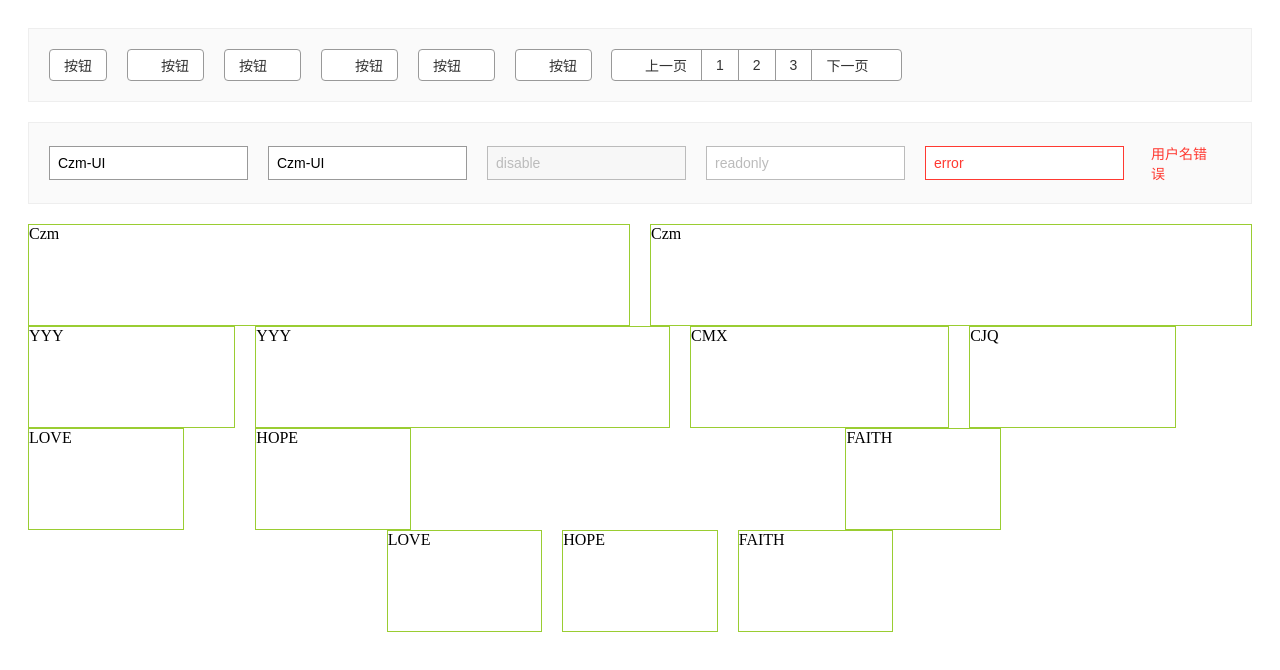
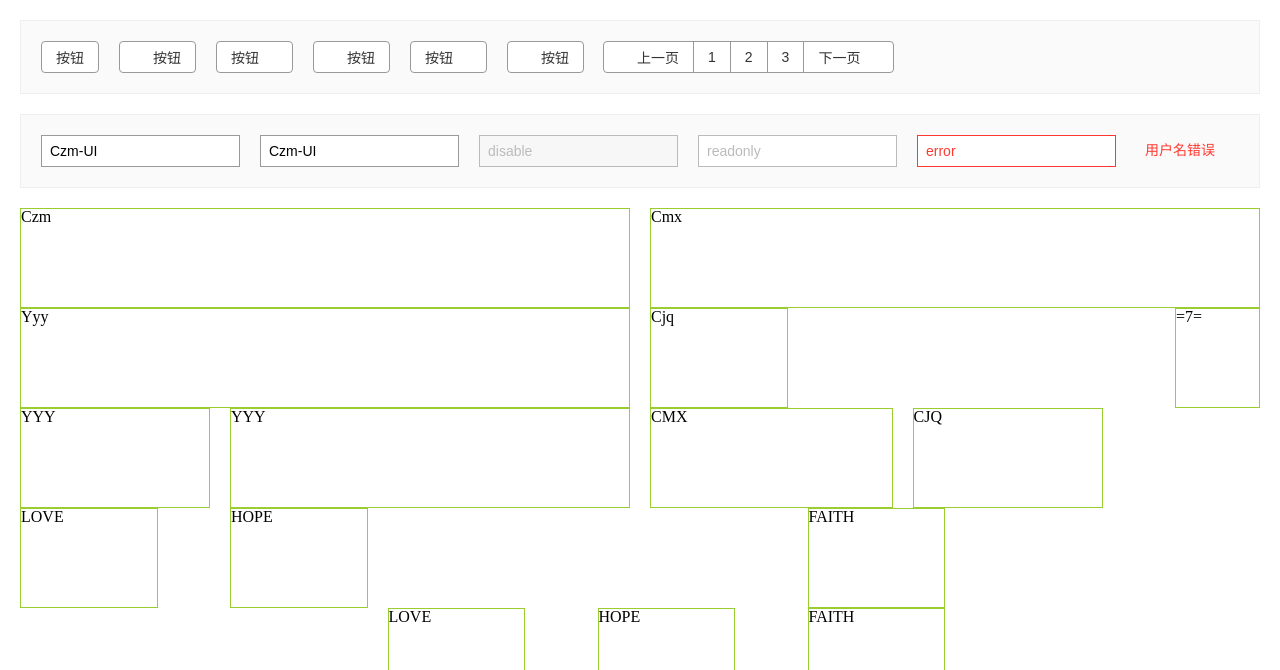
Before and after one commit to baggio10czm/Czm-Vue-UI, a Vue app: page / in a window 1280 px wide. Shown: the top 670 px of the page. Built offline with nearby package versions, Linux system fonts and the light colour scheme.

Commit message:
布局组件 加 响应式支持

```diff
--- a/src/App.vue
+++ b/src/App.vue
@@ -28,7 +28,10 @@
     <div class="layout">
       <row gutter="20">
         <column span="12"><div class="content">Czm</div></column>
-        <column span="12"><div class="content">Czm</div></column>
+        <column span="12"><div class="content">Cmx</div></column>
+        <column span="12"><div class="content">Yyy</div></column>
+        <column span="3"><div class="content">Cjq</div></column>
+        <column span="2" offset="7"><div class="content">=7=</div></column>
       </row>
 
       <row gutter="20">
@@ -45,9 +48,9 @@
       </row>
 
       <row gutter="20" align="center">
-        <column span="3"><div class="content">LOVE</div></column>
-        <column span="3"><div class="content">HOPE</div></column>
-        <column span="3"><div class="content">FAITH</div></column>
+        <column span="3" :xs="{ span: 12 }" :sm="{ span: 8 }" :md="{ span: 3, offset: 1 }"><div class="content">LOVE</div></column>
+        <column span="3" :xs="{ span: 12 }" :sm="{ span: 8 }" :md="{ span: 3, offset: 1 }"><div class="content">HOPE</div></column>
+        <column span="3" :xs="{ span: 12 }" :sm="{ span: 8 }" :md="{ span: 3, offset: 1 }"><div class="content">FAITH</div></column>
       </row>
 
     </div>
@@ -74,6 +77,9 @@ export default {
 </script>
 
 <style lang="stylus">
+  @import "~@/stylus/reset"
+  body
+    margin: 0
   #app
     padding 20px
     color $color-text
--- a/src/components/column.vue
+++ b/src/components/column.vue
@@ -8,6 +8,14 @@
 </template>
 
 <script>
+let validator = (value) => {
+  let keys = Object.keys(value)
+  let valid = true
+  keys.forEach(key => {
+    if (!['span', 'offset'].includes(key)) valid = false
+  })
+  return valid
+}
 export default {
   name: 'column',
   props: {
@@ -16,6 +24,26 @@ export default {
     },
     offset: {
       type: [Number, String]
+    },
+    xs: {
+      type: Object,
+      validator
+    },
+    sm: {
+      type: Object,
+      validator
+    },
+    md: {
+      type: Object,
+      validator
+    },
+    lg: {
+      type: Object,
+      validator
+    },
+    xl: {
+      type: Object,
+      validator
     }
   },
   data () {
@@ -25,8 +53,22 @@ export default {
   },
   computed: {
     columnClass () {
-      let { span, offset } = this
-      return [ span && 'col-' + span, offset && 'offset-' + offset ]
+      let { span, offset, xs, sm, md, lg, xl } = this
+      let createClass = (obj, str = '') => {
+        if (!obj) return []
+        let array = []
+        if (obj.span) array.push(`col-${str}${obj.span}`)
+        if (obj.offset) array.push(`col-${str}offset-${obj.offset}`)
+        return array
+      }
+      return [
+        ...createClass({ span, offset }),
+        ...createClass(xs, 'xs-'),
+        ...createClass(sm, 'sm-'),
+        ...createClass(md, 'md-'),
+        ...createClass(lg, 'lg-'),
+        ...createClass(xl, 'xl-')
+      ]
     },
     columnStyle () {
       return { paddingLeft: this.gutter / 2 + 'px', paddingRight: this.gutter / 2 + 'px' }
@@ -36,12 +78,33 @@ export default {
 </script>
 
 <style lang="stylus">
-  .column
-    width: 100%
-    for $num in 1..24
-      $percent =($num / 24 * 100)%
-      &.col-{$num}
-        width $percent
-      &.offset-{$num}
-        margin-left $percent
+$cols = 24
+$query = {
+    normal: '',
+    xs: 'max-width: 768px',
+    sm: 'min-width: 768px',
+    md: 'min-width: 992px',
+    lg: 'min-width: 1200px',
+    xl: 'min-width: 1920px',
+  }
+media($class = '')
+  $class += '-' unless $class == ''
+
+  .col-{$class}0
+    display none
+
+  for $num in 1..$cols
+    $percent = ($num / $cols * 100)%
+
+    .col-{$class}{$num}
+      width $percent
+    .col-{$class}offset-{$num}
+      margin-left $percent
+
+for $k, $v in $query
+  if $k == 'normal'
+    media()
+  else
+    @media only screen and ({$v})
+      media($k)
 </style>
--- a/src/components/row.vue
+++ b/src/components/row.vue
@@ -38,6 +38,7 @@ export default {
 <style lang="stylus" scoped>
   .row
     display: flex
+    flex-flow wrap
     &.align-left
       justify-content flex-start
     &.align-right
--- /dev/null
+++ b/src/stylus/reset.styl
@@ -0,0 +1,57 @@
+/**
+ * Eric Meyer's Reset CSS v2.0 (http://meyerweb.com/eric/tools/css/reset/)
+ * http://cssreset.com
+ */
+html, body, div, span, applet, object, iframe,
+h1, h2, h3, h4, h5, h6, p, blockquote, pre,
+a, abbr, acronym, address, big, cite, code,
+del, dfn, em, img, ins, kbd, q, s, samp,
+small, strike, strong, sub, sup, tt, var,
+b, u, i, center,
+dl, dt, dd, ol, ul, li,
+fieldset, form, label, legend,
+table, caption, tbody, tfoot, thead, tr, th, td,
+article, aside, canvas, details, embed,
+figure, figcaption, footer, header,
+menu, nav, output, ruby, section, summary,
+time, mark, audio, video, input
+  margin: 0
+  padding: 0
+  border: 0
+  font-size: 100%
+  font-weight: normal
+  vertical-align: baseline
+  box-sizing border-box
+
+/* HTML5 display-role reset for older browsers */
+article, aside, details, figcaption, figure,
+footer, header, menu, nav, section
+  display: block
+
+body
+  line-height: 1
+
+blockquote, q
+  quotes: none
+
+blockquote:before, blockquote:after,
+q:before, q:after
+  content: none
+
+table
+  border-collapse: collapse
+  border-spacing: 0
+
+/* custom */
+
+a
+  color: #7e8c8d
+  -webkit-backface-visibility: hidden
+  text-decoration: none
+
+li
+  list-style: none
+
+body
+  -webkit-text-size-adjust: none
+  -webkit-tap-highlight-color: rgba(0, 0, 0, 0)
```
